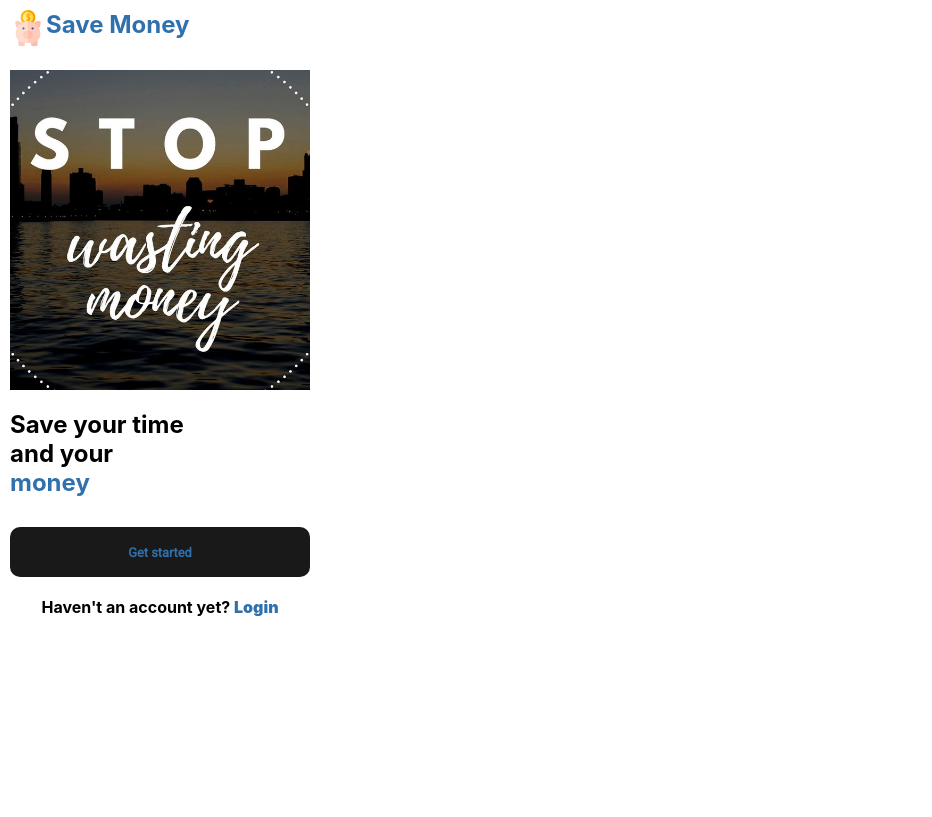
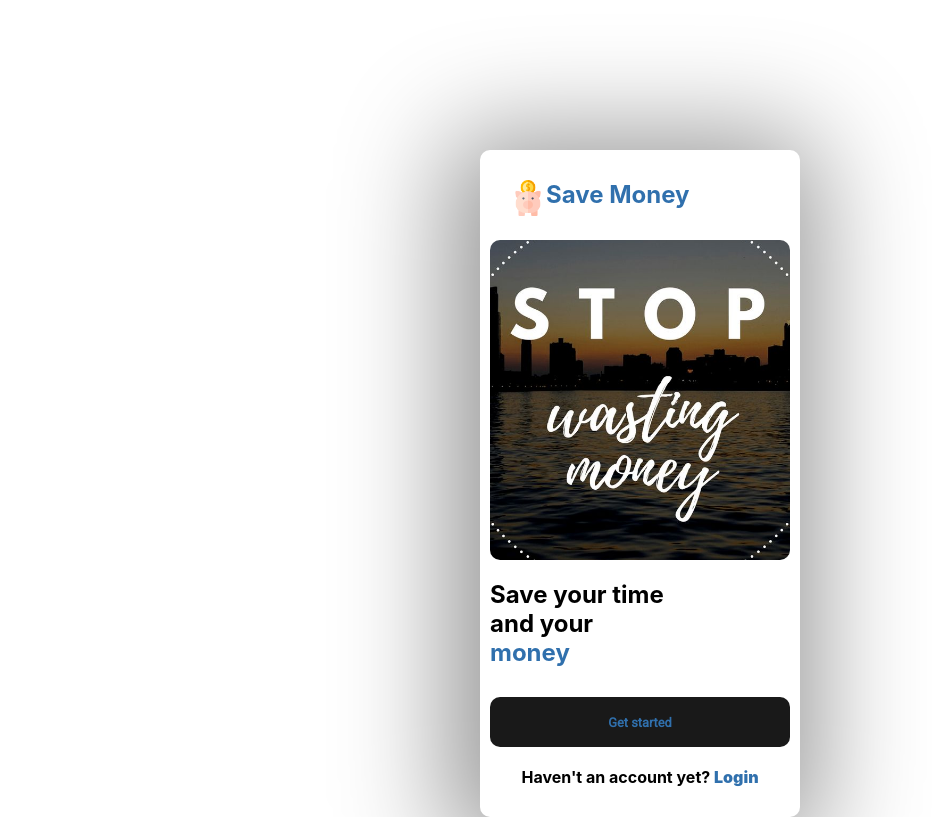
Before and after one commit to AdrianArcoGonzalez/SaveMoneyApp, a React (Create React App) app: page /home in a window 1280 px wide. Shown: the whole page, without its empty margins (0-932 px from the left). Built offline with nearby package versions, Linux system fonts and the light colour scheme.

Commit message:
add Layout component to app

```diff
--- a/src/App.tsx
+++ b/src/App.tsx
@@ -6,6 +6,7 @@ import RegisterPage from "./pages/RegisterPage/RegisterPage";
 import { ToastContainer, Zoom } from "react-toastify";
 import "react-toastify/dist/ReactToastify.css";
 import MainPage from "./pages/MainPage/MainPage";
+import Layout from "./components/Layout/Layout";
 
 const App = (): JSX.Element => {
   return (
@@ -23,14 +24,18 @@ const App = (): JSX.Element => {
         theme="light"
         transition={Zoom}
       />
-      <Header />
+      <Layout
+        children={[
+          <Header />,
           <Routes>
             <Route path="/" element={<Navigate to="/home" />} />
             <Route path="/home" element={<LandingPage />} />
             <Route path="/login" element={<LoginPage />} />
             <Route path="/register" element={<RegisterPage />} />
             <Route path="/main" element={<MainPage />} />
-      </Routes>
+          </Routes>,
+        ]}
+      />
     </>
   );
 };
--- a/src/pages/LandingPage/LandingPageStyled.ts
+++ b/src/pages/LandingPage/LandingPageStyled.ts
@@ -11,6 +11,7 @@ const LandingPageStyled = styled.div`
 
   .image-central {
     object-fit: cover;
+    border-radius: 10px;
   }
 
   .secondary-title {
```
Lines whose indentation alone changed are shown as unchanged.
